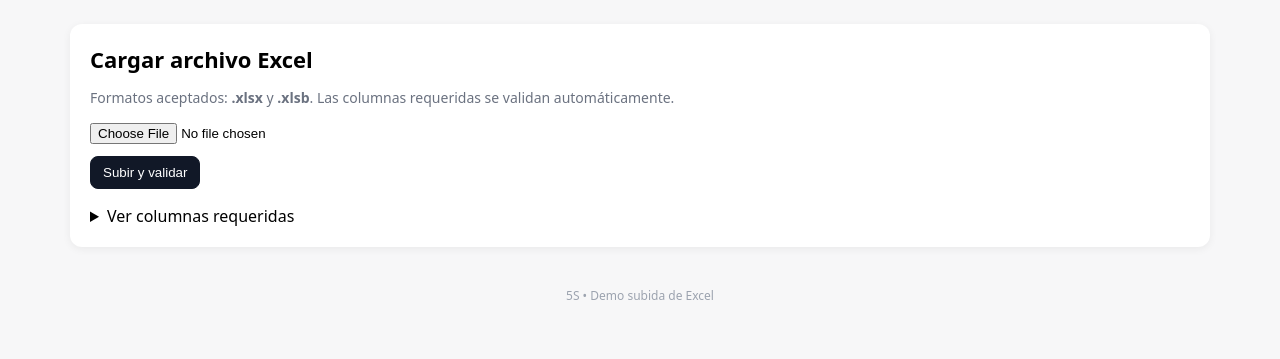
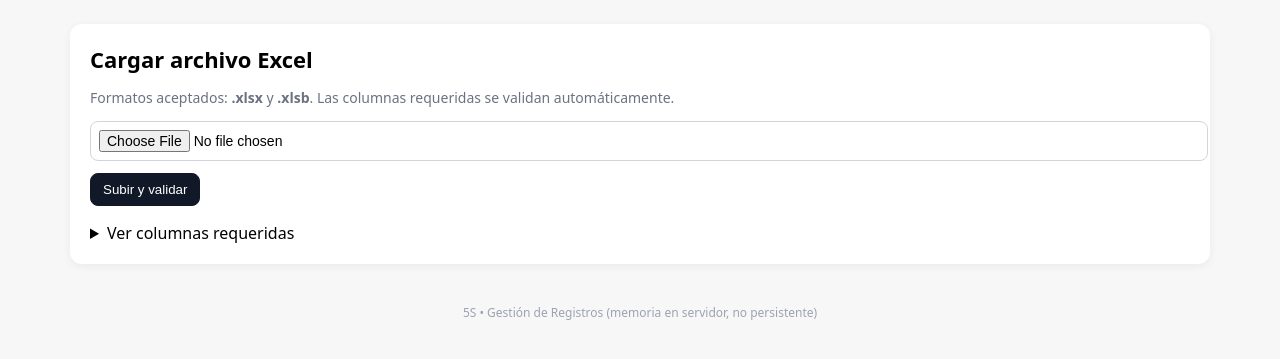
Before and after one commit to Javier-9690/5S, a Flask app: template templates/upload.html in a window 1280 px wide. Shown: the part 69-428 px from the top of the page. Run offline with Flask 3, Linux system fonts and the light colour scheme; the template is opened without the code that fills it, so the values that code supplies are empty.

Commit message:
Update base.html

```diff
--- a/templates/base.html
+++ b/templates/base.html
@@ -3,21 +3,25 @@
 <head>
   <meta charset="utf-8" />
   <meta name="viewport" content="width=device-width,initial-scale=1" />
-  <title>5S - Carga Excel</title>
+  <title>5S - Gestión de Registros</title>
   <style>
-    body { font-family: system-ui, -apple-system, Segoe UI, Roboto, Arial, sans-serif; margin: 0; background:#f7f7f8; }
+    body { font-family: system-ui, -apple-system, Segoe UI, Roboto, Arial, sans-serif; margin:0; background:#f7f7f8; }
     header { display:flex; justify-content:space-between; align-items:center; padding:12px 16px; background:white; border-bottom:1px solid #e5e7eb; position:sticky; top:0; }
     header img { height:44px; object-fit:contain; }
     main { max-width:1100px; margin:24px auto; background:white; padding:20px; border-radius:12px; box-shadow: 0 2px 8px rgba(0,0,0,.06); }
-    h1 { margin: 0 0 12px; font-size:22px; }
+    h1 { margin:0 0 12px; font-size:22px; }
     .muted { color:#6b7280; font-size:14px; }
     .flash { background:#fff3cd; border:1px solid #ffe08a; color:#7a5d00; padding:10px 12px; border-radius:8px; margin:12px 0; white-space:pre-line; }
-    table { width:100%; border-collapse: collapse; }
-    th, td { border:1px solid #e5e7eb; padding:8px; text-align:left; font-size:14px; }
+    table { width:100%; border-collapse:collapse; }
+    th, td { border:1px solid #e5e7eb; padding:8px; text-align:left; font-size:14px; vertical-align:top; }
     th { background:#f3f4f6; }
-    .toolbar { display:flex; gap:12px; margin:12px 0 0; }
+    .toolbar { display:flex; gap:12px; margin:12px 0 0; flex-wrap:wrap; }
     .btn { display:inline-block; padding:8px 12px; border-radius:8px; border:1px solid #d1d5db; background:#f9fafb; text-decoration:none; color:#111827; }
     .btn.primary { background:#111827; color:white; border-color:#111827; }
+    .grid { display:grid; grid-template-columns: repeat(2, minmax(220px,1fr)); gap:12px; }
+    label { font-size:14px; color:#374151; display:block; margin-bottom:4px; }
+    input, select, textarea { width:100%; padding:8px; border:1px solid #d1d5db; border-radius:8px; background:#fff; font-size:14px; }
+    textarea { resize:vertical; min-height:72px; }
     footer { text-align:center; color:#9ca3af; padding:16px; font-size:12px; }
   </style>
 </head>
@@ -38,6 +42,6 @@
     {% block content %}{% endblock %}
   </main>
 
-  <footer>5S • Demo subida de Excel</footer>
+  <footer>5S • Gestión de Registros (memoria en servidor, no persistente)</footer>
 </body>
 </html>
```
